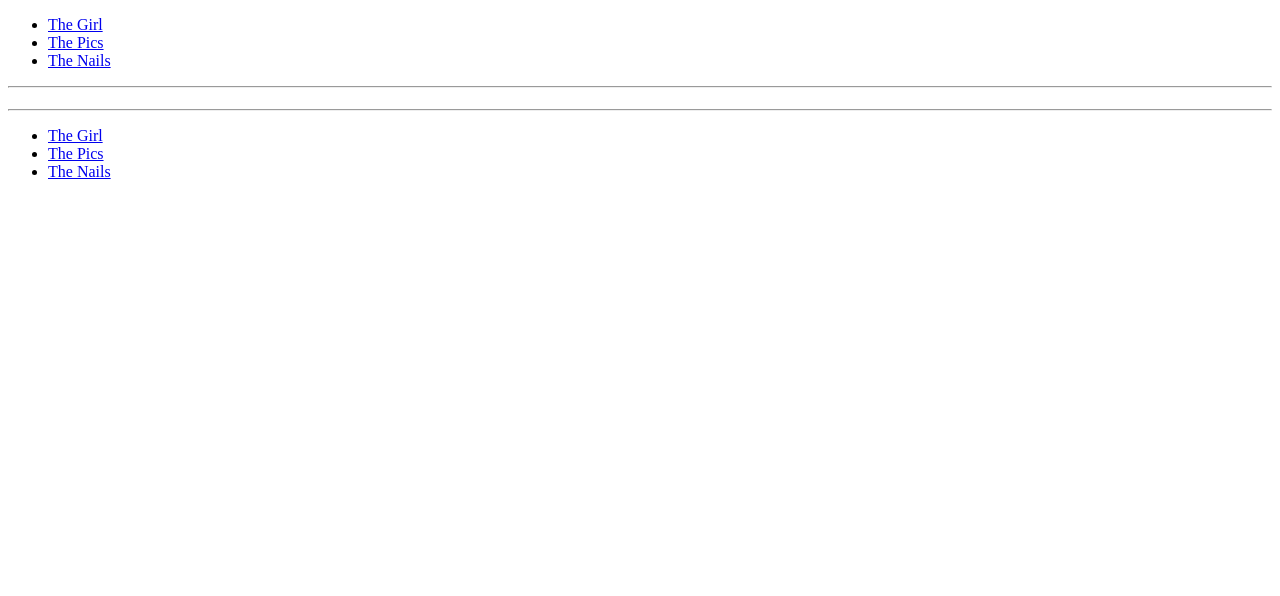
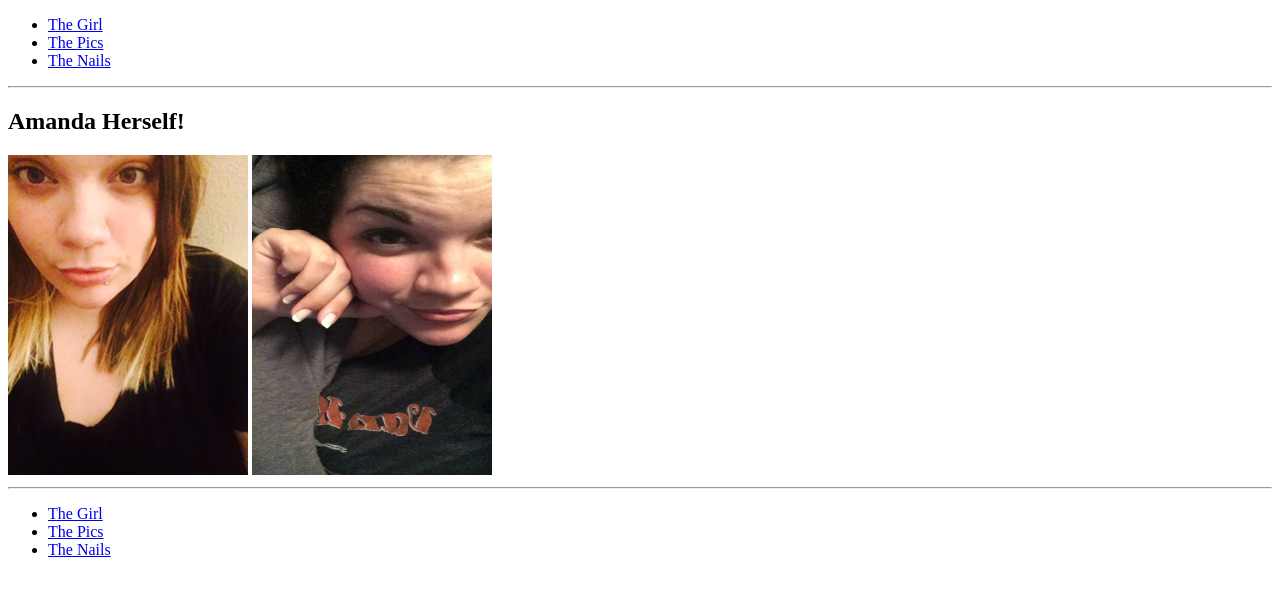
Before and after one commit to irockfern/irockfern.github.io, a plain HTML site: page images.html in a window 1280 px wide. Drawn offline with Linux system fonts and the light colour scheme.

Commit message:
Made final changes to images and index pages

```diff
--- a/images.html
+++ b/images.html
@@ -15,11 +15,12 @@
     </nav>
   </header>
   <hr>
-
-  <section></section>
+  <section>
+    <h1>Amanda Herself!</h1>
+  </section>
   <main>
-    <h1></h1>
-    <p></p>
+    <img src="images/pic1.jpg">
+    <img src="images/pic2.jpg" height=320 width=240>
   </main>
 
   <hr>
```
Also changed, not shown: index.html (+4 -3 lines).
